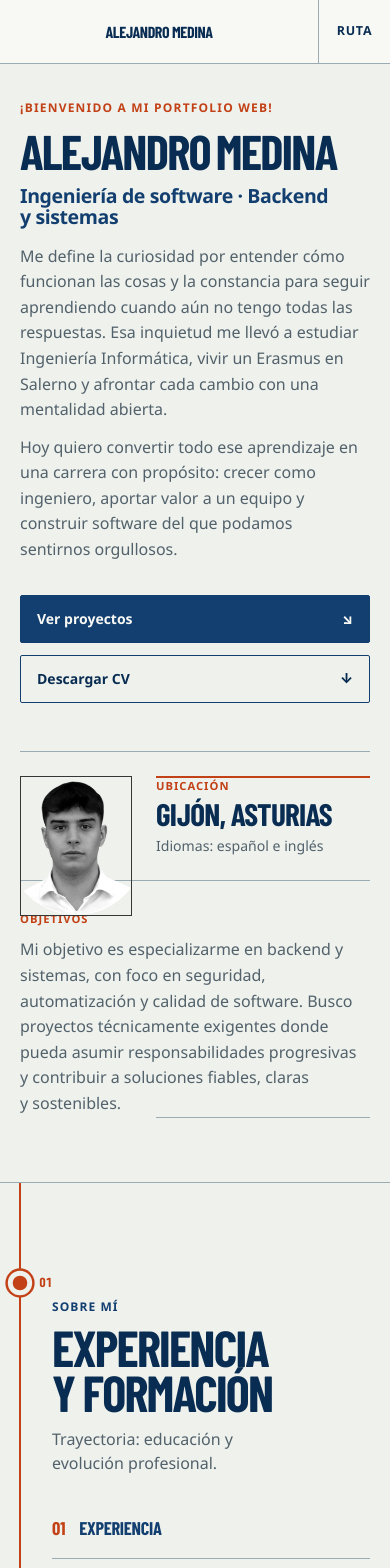
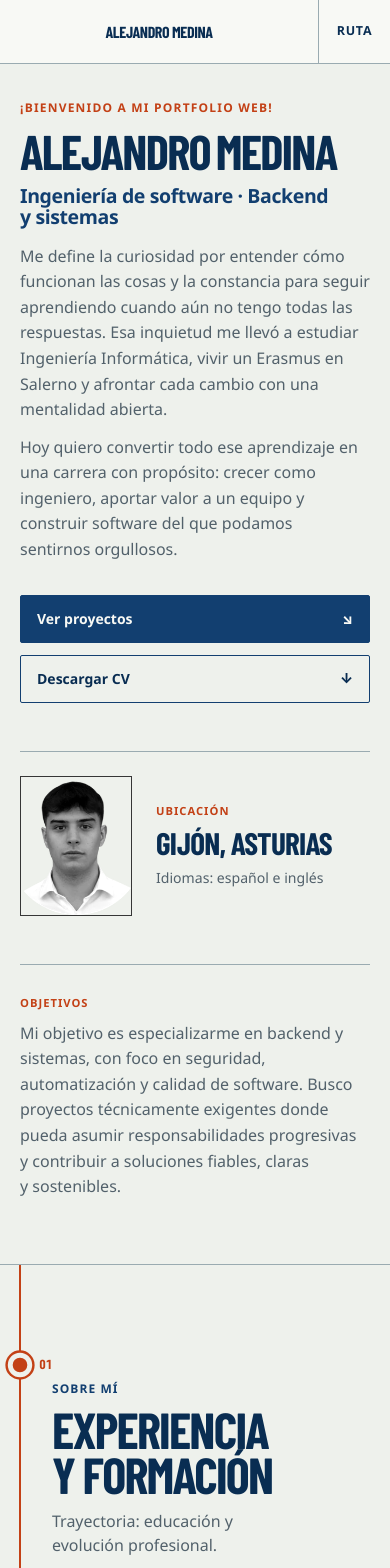
Before and after one commit to medinafdzz/Portfolio, a React (Vite) app: page /#about in a window 390 px wide. Shown: the top 1568 px of the page. Built offline with nearby package versions, Linux system fonts and the light colour scheme; a web font is replaced by a local one.

Commit message:
style(layout): improve structure of location and professional base sections

```diff
--- a/src/components/Info.jsx
+++ b/src/components/Info.jsx
@@ -60,9 +60,11 @@ function Info() {
           </div>
 
           <div className="atlas-hero__professional-base">
-            <span>{copy.hero.locationLabel}</span>
-            <strong>{copy.hero.location}</strong>
-            <p>{copy.hero.languages}</p>
+            <div className="atlas-hero__location">
+              <span>{copy.hero.locationLabel}</span>
+              <strong>{copy.hero.location}</strong>
+              <p>{copy.hero.languages}</p>
+            </div>
             <div className="atlas-hero__manifesto">
               <span>{copy.hero.objectivesLabel}</span>
               <p>{copy.hero.objectives}</p>
--- a/src/input.css
+++ b/src/input.css
@@ -542,6 +542,10 @@ footer[id] {
   text-align: left;
 }
 
+.atlas-hero__location {
+  display: contents;
+}
+
 .atlas-hero__professional-base span {
   color: var(--orange);
   font-size: 0.7rem;
@@ -2055,6 +2059,7 @@ footer[id] {
   .atlas-hero__portrait {
     display: block;
     grid-area: portrait;
+    grid-row: 1;
     align-self: start;
   }
 
@@ -2063,16 +2068,20 @@ footer[id] {
   }
 
   .atlas-hero__professional-base {
-    display: block;
-    margin: 0;
-    grid-area: base;
-    padding: 0;
-    text-align: left;
-  }
-
-  .atlas-hero__professional-base > span,
-  .atlas-hero__professional-base > strong,
-  .atlas-hero__professional-base > p {
+    display: contents;
+  }
+
+  .atlas-hero__location {
+    display: grid;
+    grid-column: 2;
+    grid-row: 1;
+    align-content: center;
+    gap: 0.2rem;
+  }
+
+  .atlas-hero__location > span,
+  .atlas-hero__location > strong,
+  .atlas-hero__location > p {
     display: block;
   }
 
@@ -2082,9 +2091,10 @@ footer[id] {
   }
 
   .atlas-hero__manifesto {
-    width: calc(100% + 8.5rem);
+    width: 100%;
     margin-top: 1.5rem;
-    margin-left: -8.5rem;
+    grid-column: 1 / -1;
+    grid-row: 2;
     padding-top: 1.5rem;
   }
 
```
